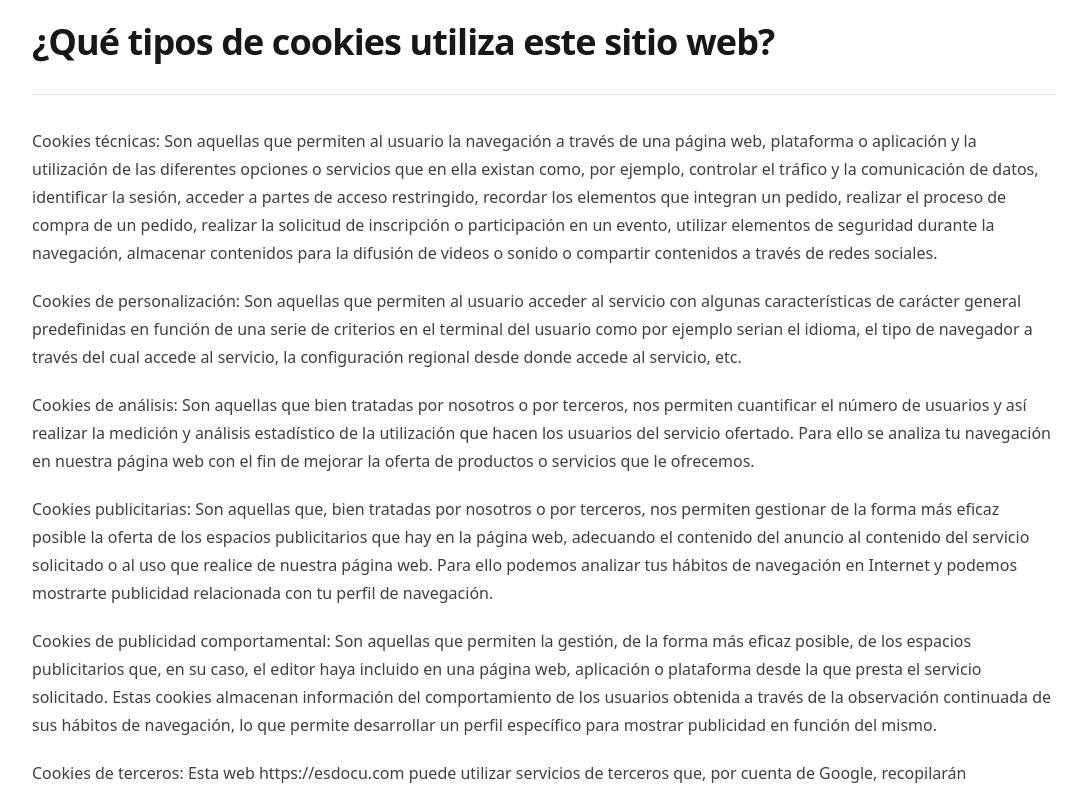
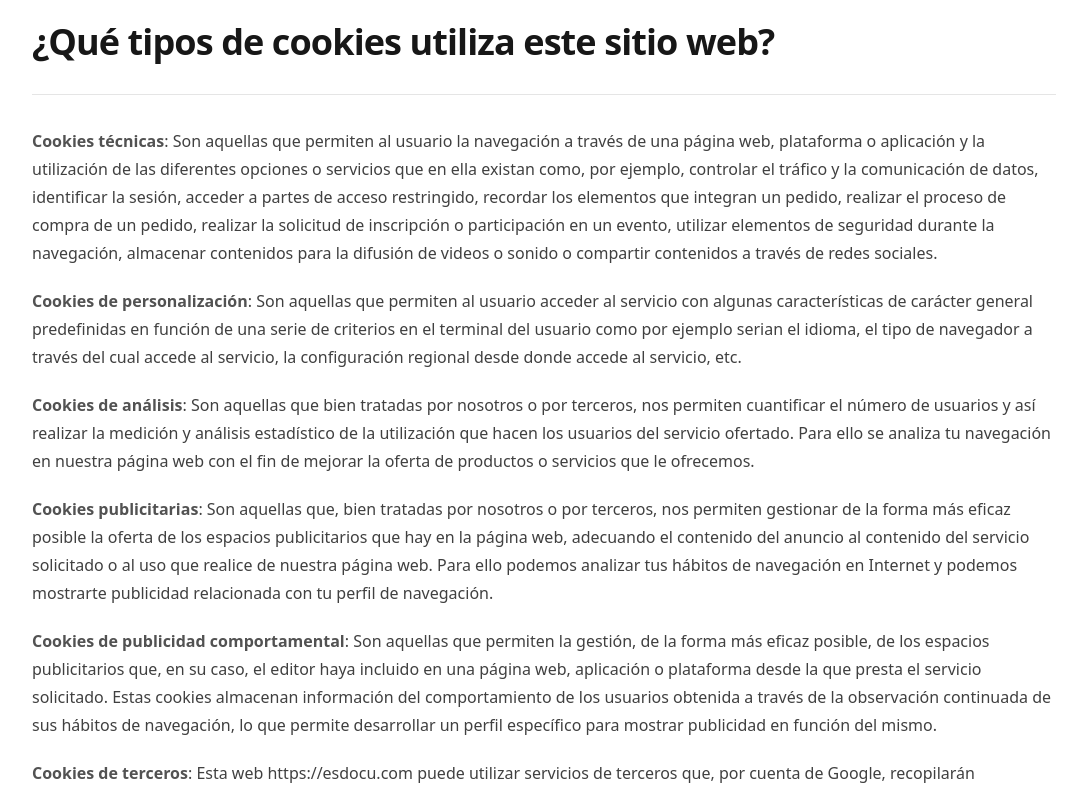
Before and after one commit to esdocu/esdocu-site, a Next.js app: page /politica-de-cookies in a window 1280 px wide. Shown: the part 2040-2833 px from the top of the page, without its empty margins (96-1177 px from the left). Built offline with nearby package versions, Linux system fonts and the light colour scheme; no server answers.

Commit message:
Páginas de asuntos legales

```diff
--- a/pages/aviso-legal.tsx
+++ b/pages/aviso-legal.tsx
@@ -41,21 +41,22 @@ export default function Al() {
             y la transparencia que, como usuario te corresponden, a la hora de utilizar esta web.
           </p>
           <p>
-            El RGPD (Reglamento (UE) 2016/679 del Parlamento Europeo y del Consejo de 27 de abril de
-            2016 relativo a la protección de las personas físicas) que es la nueva normativa de la
-            Unión Europea que unifica la regulación del tratamiento de los datos personales en los
-            distintos países de la UE.
+            El <strong>RGPD</strong> (Reglamento (UE) 2016/679 del Parlamento Europeo y del Consejo
+            de 27 de abril de 2016 relativo a la protección de las personas físicas) que es la nueva
+            normativa de la Unión Europea que unifica la regulación del tratamiento de los datos
+            personales en los distintos países de la UE.
           </p>
           <p>
-            La LOPD (Ley Orgánica 15/1999, de 13 de diciembre, de Protección de Datos de Carácter
-            Personal y Real Decreto 1720/2007, de 21 de diciembre, el Reglamento de desarrollo de la
-            LOPD) que regula el tratamiento de los datos personales y las obligaciones que debemos
-            asumir los responsables de una web o un blog a la hora de gestionar esta información.
+            La <strong>LOPD</strong> (Ley Orgánica 15/1999, de 13 de diciembre, de Protección de
+            Datos de Carácter Personal y Real Decreto 1720/2007, de 21 de diciembre, el Reglamento
+            de desarrollo de la LOPD) que regula el tratamiento de los datos personales y las
+            obligaciones que debemos asumir los responsables de una web o un blog a la hora de
+            gestionar esta información.
           </p>
           <p>
-            La LSSI (Ley 34/2002, de 11 de julio, de Servicios de la Sociedad de la Información y
-            Comercio Electrónico) que regula las transacciones económicas mediante medios
-            electrónicos, como es el caso de este blog.
+            La <strong>LSSI</strong> (Ley 34/2002, de 11 de julio, de Servicios de la Sociedad de la
+            Información y Comercio Electrónico) que regula las transacciones económicas mediante
+            medios electrónicos, como es el caso de este blog.
           </p>
         </div>
       </div>
@@ -68,11 +69,8 @@ export default function Al() {
         <div className="prose max-w-none pt-8 pb-8 dark:prose-dark xl:col-span-2">
           <p>El responsable y titular de este sitio web es ESDOCU</p>
           <p>
-            Los datos que nos facilites con tu consentimiento, y de acuerdo al uso establecido en
-            nuestra Política de Privacidad, serán incorporados a un fichero automatizado debidamente
-            inscrito en la Agencia Española de Protección de Datos, en el que el responsable de
-            dicho fichero es: ESDOCU. Esto quiere decir que tus datos están seguros, de acuerdo a lo
-            que establece la ley.
+            Los datos que nos facilites con tu consentimiento están seguros, de acuerdo a lo que
+            establece la ley.
           </p>
         </div>
       </div>
@@ -239,26 +237,6 @@ export default function Al() {
             Para acceder a la información completa sobre el uso de cookies en este sitio web, su
             finalidad y su desestimación, puedes consultar nuestra POLÍTICA DE COOKIES.
           </p>
-        </div>
-      </div>
-      <div className="divide-y divide-gray-200 dark:divide-gray-700">
-        <div className="mt-7 pt-4 pb-6 md:space-y-5">
-          <h2 className="text-2xl font-extrabold leading-9 tracking-tight text-gray-900 dark:text-gray-100 sm:text-3xl sm:leading-10 md:text-4xl md:leading-14">
-            LEGISLACIÓN APLICABLE Y JURISDICCIÓN COMPETENTE
-          </h2>
-        </div>
-        <div className="prose max-w-none pt-8 pb-8 dark:prose-dark xl:col-span-2">
-          <p>El presente Aviso Legal se encuentra sometido a la legislación española vigente.</p>
-          <p>
-            En caso necesario, ante cualquier tipo de controversia de carácter legal, ESDOCU y el
-            usuario, con renuncia expresa a cualquier otro fuero, se someterán a los Juzgados y
-            Tribunales del domicilio del Usuario para cualquier controversia que pudiera derivarse.
-          </p>
-          <p>
-            En el caso de que el usuario tenga su domicilio fuera de España, ESDOCU y el usuario se
-            someterán, con renuncia expresa a cualquier otro fuero, a los juzgados y tribunales de
-            Barcelona (España).
-          </p>
           <p>
             Si tienes cualquier duda sobre este Aviso Legal, puedes enviarnos un correo electrónico
             a hola.esdocu@gmail.com.
--- a/pages/politica-de-cookies.tsx
+++ b/pages/politica-de-cookies.tsx
@@ -131,50 +131,51 @@ export default function Pdc() {
         </div>
         <div className="prose max-w-none pt-8 pb-8 dark:prose-dark xl:col-span-2">
           <p>
-            Cookies técnicas: Son aquellas que permiten al usuario la navegación a través de una
-            página web, plataforma o aplicación y la utilización de las diferentes opciones o
-            servicios que en ella existan como, por ejemplo, controlar el tráfico y la comunicación
-            de datos, identificar la sesión, acceder a partes de acceso restringido, recordar los
-            elementos que integran un pedido, realizar el proceso de compra de un pedido, realizar
-            la solicitud de inscripción o participación en un evento, utilizar elementos de
-            seguridad durante la navegación, almacenar contenidos para la difusión de videos o
-            sonido o compartir contenidos a través de redes sociales.
+            <strong>Cookies técnicas</strong>: Son aquellas que permiten al usuario la navegación a
+            través de una página web, plataforma o aplicación y la utilización de las diferentes
+            opciones o servicios que en ella existan como, por ejemplo, controlar el tráfico y la
+            comunicación de datos, identificar la sesión, acceder a partes de acceso restringido,
+            recordar los elementos que integran un pedido, realizar el proceso de compra de un
+            pedido, realizar la solicitud de inscripción o participación en un evento, utilizar
+            elementos de seguridad durante la navegación, almacenar contenidos para la difusión de
+            videos o sonido o compartir contenidos a través de redes sociales.
           </p>
           <p>
-            Cookies de personalización: Son aquellas que permiten al usuario acceder al servicio con
-            algunas características de carácter general predefinidas en función de una serie de
-            criterios en el terminal del usuario como por ejemplo serian el idioma, el tipo de
-            navegador a través del cual accede al servicio, la configuración regional desde donde
-            accede al servicio, etc.
+            <strong>Cookies de personalización</strong>: Son aquellas que permiten al usuario
+            acceder al servicio con algunas características de carácter general predefinidas en
+            función de una serie de criterios en el terminal del usuario como por ejemplo serian el
+            idioma, el tipo de navegador a través del cual accede al servicio, la configuración
+            regional desde donde accede al servicio, etc.
           </p>
           <p>
-            Cookies de análisis: Son aquellas que bien tratadas por nosotros o por terceros, nos
-            permiten cuantificar el número de usuarios y así realizar la medición y análisis
-            estadístico de la utilización que hacen los usuarios del servicio ofertado. Para ello se
-            analiza tu navegación en nuestra página web con el fin de mejorar la oferta de productos
-            o servicios que le ofrecemos.
+            <strong>Cookies de análisis</strong>: Son aquellas que bien tratadas por nosotros o por
+            terceros, nos permiten cuantificar el número de usuarios y así realizar la medición y
+            análisis estadístico de la utilización que hacen los usuarios del servicio ofertado.
+            Para ello se analiza tu navegación en nuestra página web con el fin de mejorar la oferta
+            de productos o servicios que le ofrecemos.
           </p>
           <p>
-            Cookies publicitarias: Son aquellas que, bien tratadas por nosotros o por terceros, nos
-            permiten gestionar de la forma más eficaz posible la oferta de los espacios
-            publicitarios que hay en la página web, adecuando el contenido del anuncio al contenido
-            del servicio solicitado o al uso que realice de nuestra página web. Para ello podemos
-            analizar tus hábitos de navegación en Internet y podemos mostrarte publicidad
+            <strong>Cookies publicitarias</strong>: Son aquellas que, bien tratadas por nosotros o
+            por terceros, nos permiten gestionar de la forma más eficaz posible la oferta de los
+            espacios publicitarios que hay en la página web, adecuando el contenido del anuncio al
+            contenido del servicio solicitado o al uso que realice de nuestra página web. Para ello
+            podemos analizar tus hábitos de navegación en Internet y podemos mostrarte publicidad
             relacionada con tu perfil de navegación.
           </p>
           <p>
-            Cookies de publicidad comportamental: Son aquellas que permiten la gestión, de la forma
-            más eficaz posible, de los espacios publicitarios que, en su caso, el editor haya
-            incluido en una página web, aplicación o plataforma desde la que presta el servicio
-            solicitado. Estas cookies almacenan información del comportamiento de los usuarios
-            obtenida a través de la observación continuada de sus hábitos de navegación, lo que
-            permite desarrollar un perfil específico para mostrar publicidad en función del mismo.
+            <strong>Cookies de publicidad comportamental</strong>: Son aquellas que permiten la
+            gestión, de la forma más eficaz posible, de los espacios publicitarios que, en su caso,
+            el editor haya incluido en una página web, aplicación o plataforma desde la que presta
+            el servicio solicitado. Estas cookies almacenan información del comportamiento de los
+            usuarios obtenida a través de la observación continuada de sus hábitos de navegación, lo
+            que permite desarrollar un perfil específico para mostrar publicidad en función del
+            mismo.
           </p>
           <p>
-            Cookies de terceros: Esta web https://esdocu.com puede utilizar servicios de terceros
-            que, por cuenta de Google, recopilarán información con fines estadísticos, de uso del
-            sitio por parte del usuario y para la prestación de otros servicios relacionados con la
-            actividad del sitio web y otros servicios de Internet.
+            <strong>Cookies de terceros</strong>: Esta web https://esdocu.com puede utilizar
+            servicios de terceros que, por cuenta de Google, recopilarán información con fines
+            estadísticos, de uso del sitio por parte del usuario y para la prestación de otros
+            servicios relacionados con la actividad del sitio web y otros servicios de Internet.
           </p>
           <p>
             En particular, este sitio web utiliza Google Analytics, un servicio analítico de web
```
Also changed, not shown: pages/politica-de-privacidad.tsx (+33 -27 lines), 31 other files (tests, documents, lock files or other folders).
